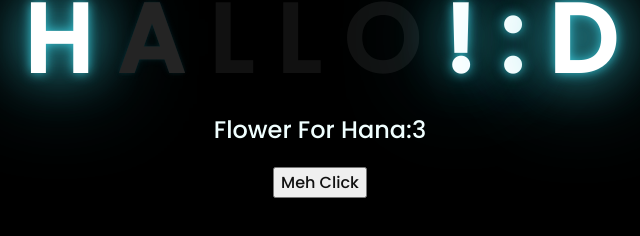
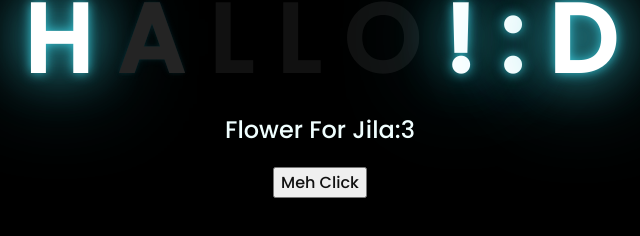
Before and after one commit to ihell/flower, a plain HTML site: page index.html in a window 1280 px wide. Shown: the part 326-562 px from the top of the page, 328-968 px from the left. Drawn offline with Linux system fonts and the light colour scheme.

Commit message:
Add VSCode settings for live server and update flower description in index.html

```diff
--- a/index.html
+++ b/index.html
@@ -21,7 +21,7 @@
         <span>D</span>
     </div>
     <div class="description">
-        <span>Flower For Hana:3</span>
+        <span>Flower For Jila:3</span>
     </div>
     <div class="button">
         <button>
```
